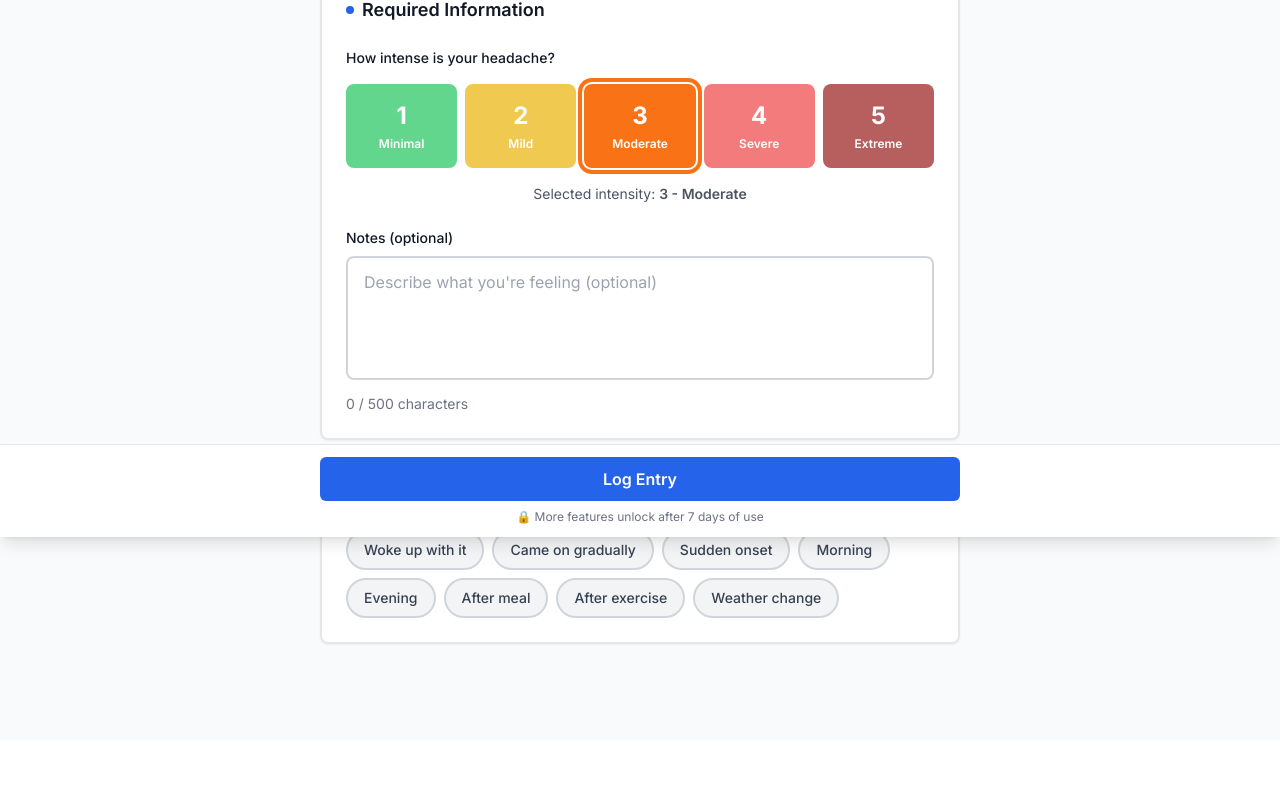
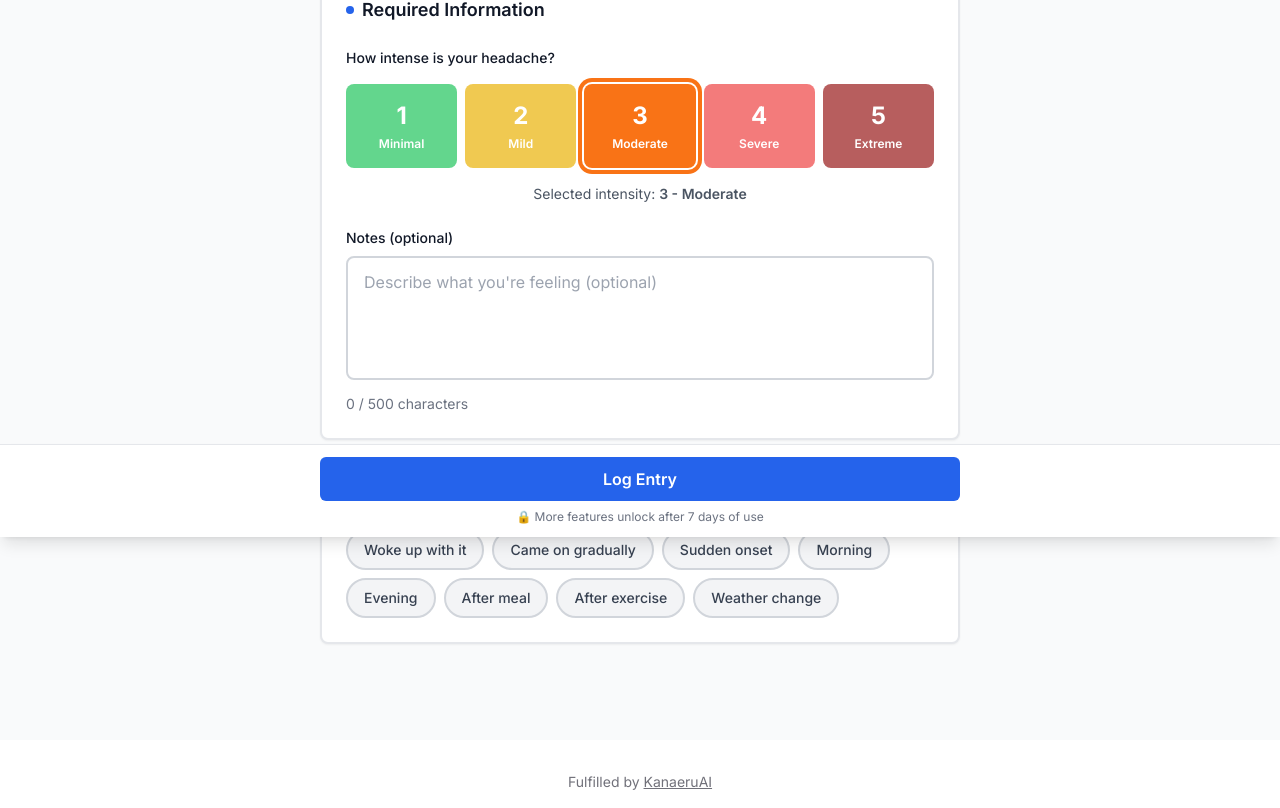
Before and after one commit to kanaerulabs/headache-awareness-trainer, a Next.js app: page /log in a window 1280 px wide. Shown: the part 263-1071 px from the top of the page. Before the commit the page ends 1003 px from the top, so only its background shows below. Built offline with nearby package versions, Linux system fonts and the light colour scheme; no server answers.

Commit message:
feat: move KanaeruAI branding footer to all pages
- Create KanaeruFooter component for reusable branding
- Add footer to root layout (appears on all pages)
- Remove duplicate footer from Settings page

Co-Authored-By: Claude Opus 4.5 <noreply@anthropic.com>

```diff
--- a/src/app/layout.tsx
+++ b/src/app/layout.tsx
@@ -10,6 +10,7 @@ import { InstallPrompt } from "@/components/organisms/InstallPrompt";
 import { ThemeProvider } from "@/components/providers/ThemeProvider";
 import { SessionProvider } from "@/components/providers/SessionProvider";
 import { UserDataProvider } from "@/components/providers/UserDataProvider";
+import { KanaeruFooter } from "@/components/molecules/KanaeruFooter";
 import { NextIntlClientProvider } from "next-intl";
 import { getLocale, getMessages } from "next-intl/server";
 
@@ -89,6 +90,7 @@ export default async function RootLayout({
                 <BottomNav />
                 <MainContentWrapper>
                   <main className="min-h-screen-safe">{children}</main>
+                  <KanaeruFooter />
                   <BottomNavSpacer />
                 </MainContentWrapper>
                 <InstallPrompt />
--- a/src/app/settings/page.tsx
+++ b/src/app/settings/page.tsx
@@ -256,21 +256,6 @@ export default function SettingsPage() {
               </CardContent>
             </Card>
           </section>
-
-          {/* Kanaeru Branding Footer */}
-          <footer className="pt-8 pb-4 text-center">
-            <p className="text-sm text-muted-foreground">
-              {t("fulfilledBy")}{" "}
-              <a
-                href="https://kanaeru.ai"
-                target="_blank"
-                rel="noopener noreferrer"
-                className="underline hover:text-primary transition-colors"
-              >
-                KanaeruAI
-              </a>
-            </p>
-          </footer>
         </div>
       </div>
     </div>
--- /dev/null
+++ b/src/components/molecules/KanaeruFooter.tsx
@@ -0,0 +1,29 @@
+"use client";
+
+import { useTranslations } from "next-intl";
+
+/**
+ * KanaeruFooter - Branding footer shown on all pages
+ *
+ * Displays "Fulfilled by KanaeruAI" with link to kanaeru.ai
+ * Appears above the bottom navigation on all pages
+ */
+export function KanaeruFooter() {
+  const t = useTranslations("settings");
+
+  return (
+    <footer className="pt-8 pb-4 text-center" data-testid="kanaeru-footer">
+      <p className="text-sm text-muted-foreground">
+        {t("fulfilledBy")}{" "}
+        <a
+          href="https://kanaeru.ai"
+          target="_blank"
+          rel="noopener noreferrer"
+          className="underline hover:text-primary transition-colors"
+        >
+          KanaeruAI
+        </a>
+      </p>
+    </footer>
+  );
+}
```
